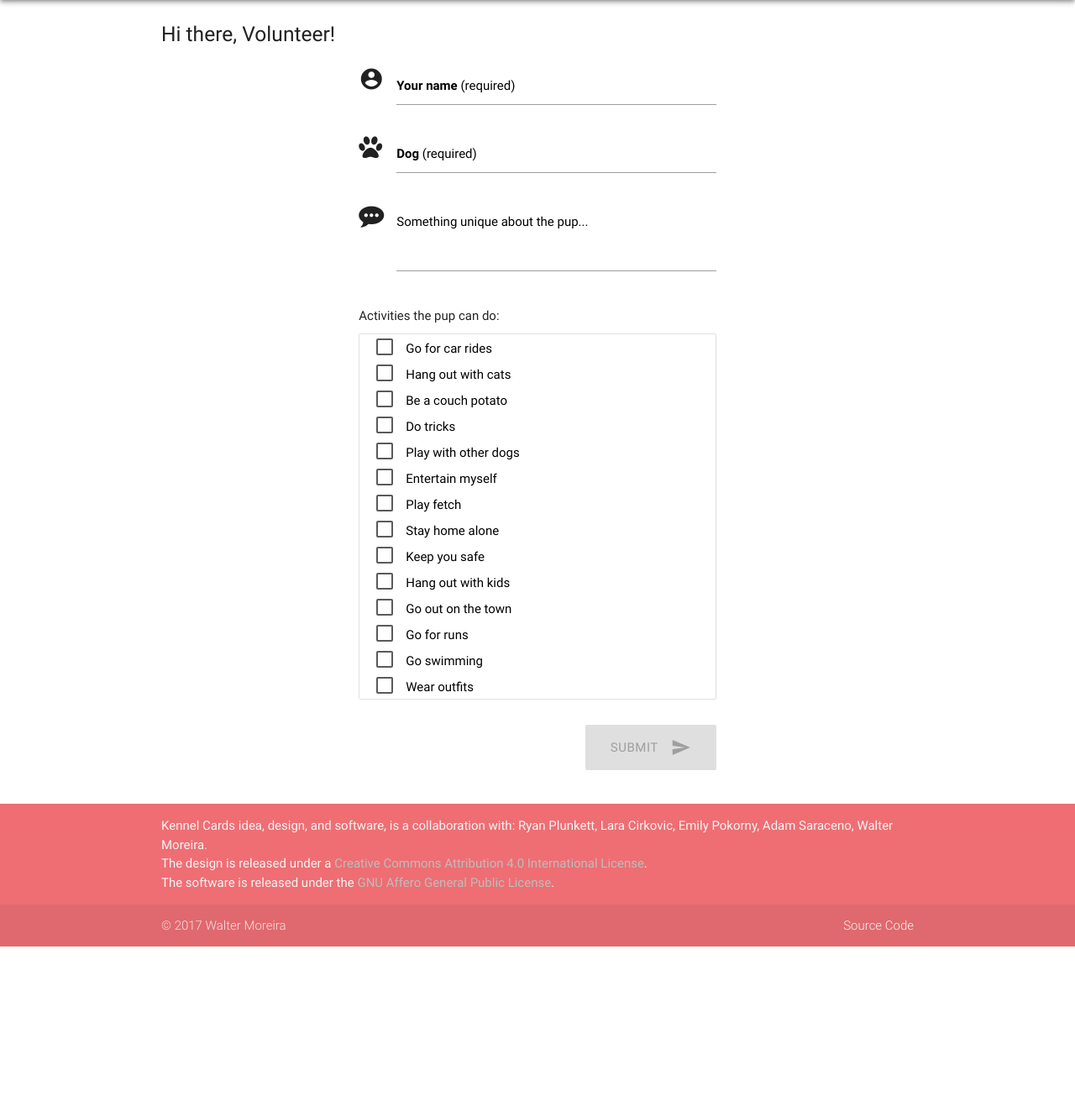
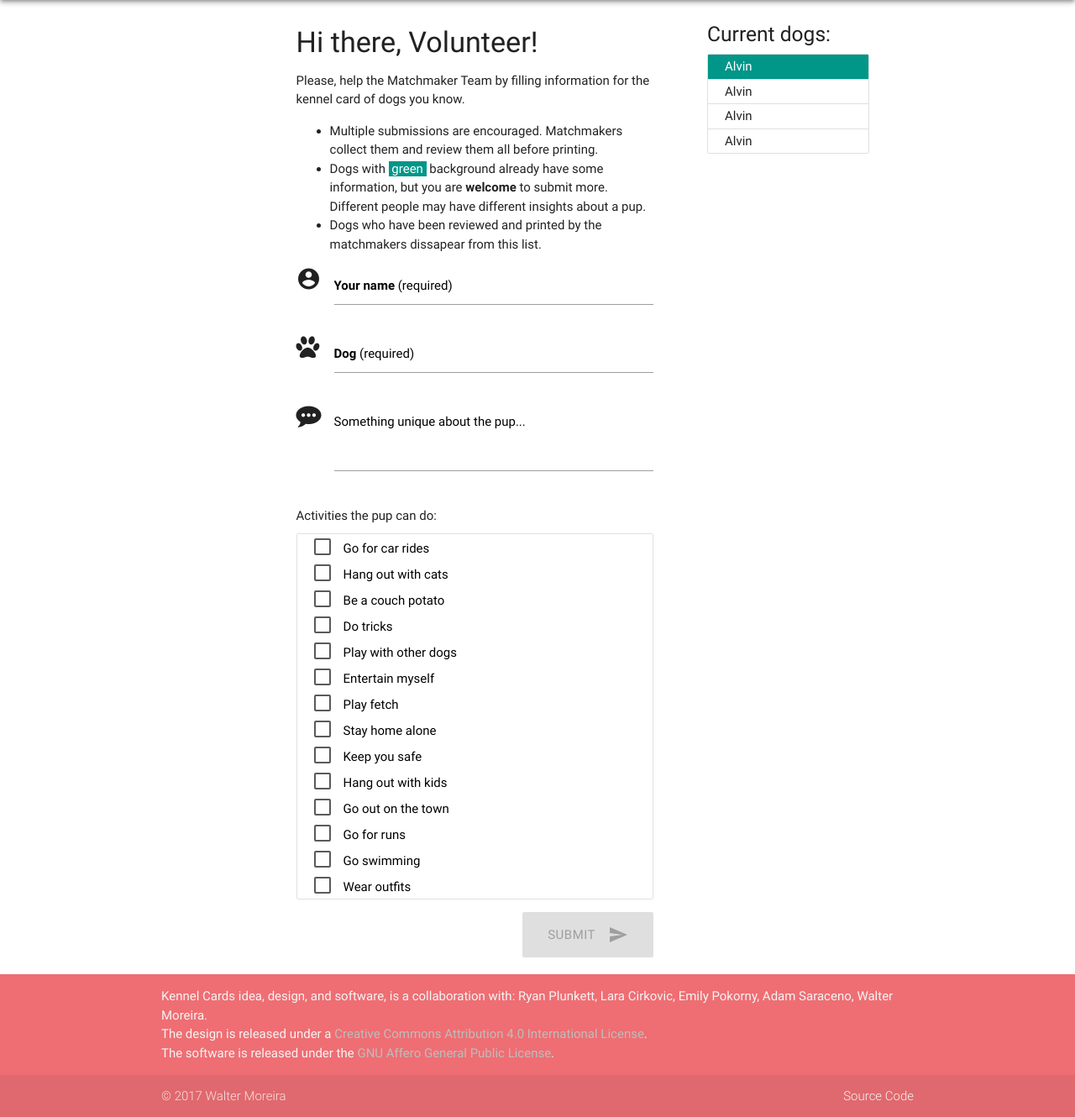
Before and after one commit to waltermoreira/dog_info_form, a Flask app: page / in a window 1280 px wide. Shown: the part 64-1394 px from the top of the page at 84% size. Before the commit the page ends 1191 px from the top, so only its background shows below. Run offline with Flask 2, Linux system fonts and the light colour scheme; some libraries are stand-ins or nearby versions.

Commit message:
Layout improvement

```diff
--- a/app/static/css/style.css
+++ b/app/static/css/style.css
@@ -35,3 +35,8 @@ label {
 [type="checkbox"]+label {
     top: 2px;
 }
+
+ul.tight li.collection-item {
+    padding-top: 3px;
+    padding-bottom: 3px;
+}
--- a/app/templates/main.html
+++ b/app/templates/main.html
@@ -35,27 +35,54 @@
         <div class="row">
           <div class="col s12">
             <div class="section">
-              <h5>
+              <div class="col s12 m4 push-m8">
+                <div class="container">
+                  <h5>Current dogs:</h5>
+                  <ul class="collection tight">
+                    <li class="collection-item teal white-text">Alvin</li>
+                    <li class="collection-item">Alvin</li>
+                    <li class="collection-item">Alvin</li>
+                    <li class="collection-item">Alvin</li>
+                  </ul>
+                </div>
+              </div>
+              <form class="col s12 m6 offset-m2 pull-m4" id="the_form">
+                <h4>
                   Hi there, Volunteer!
-              </h5>
-              <form class="col s12" id="the_form">
-                <div class="row">
-                  <div class="input-field col s12 m6 offset-m3">
+                </h4>
+                <p>
+                  Please, help the Matchmaker Team by filling information for the kennel card of dogs you know.
+                </p>
+                <ul class="browser-default" >
+                  <li>
+                    Multiple submissions are encouraged. Matchmakers
+                    collect them and review them all before printing.
+                  </li>
+                  <li>
+                    Dogs with <span class="teal white-text">&nbsp;green&nbsp;</span> background
+                    already have some information, but you are <b>welcome</b> to
+                    submit more. Different people may have different insights about a pup.
+                  </li>
+                  <li>
+                    Dogs who have been reviewed and printed by the
+                    matchmakers dissapear from this list.
+                  </li>
+                </ul>
+                <div class="input-field">
                   <i class="material-icons prefix">account_circle</i>
                   <input id="person" type="text" class="validate">
                   <label for="person" class="truncate"><b>Your name</b> (required)</label>
                 </div>
-                  <div class="input-field col s12 m6 offset-m3">
+                <div class="input-field">
                   <i class="fa fa-paw fa-2x prefix" style="vertical-align:middle"></i>
                   <input id="name" type="text" class="validate">
                   <label for="name" class="truncate"><b>Dog</b> (required)</label>
                 </div>
-                  <div class="input-field col s12 m6 offset-m3">
+                <div class="input-field">
                   <i class="fa fa-commenting fa-2x prefix" style="vertical-align:middle"></i>
                   <textarea id="unique" class="materialize-textarea"></textarea>
                   <label for="unique">Something unique about the pup...</label>
                 </div>
-                  <div class="col s12 m6 offset-m3">
                 <p>
                   Activities the pup can do:
                 </p>
@@ -145,8 +172,6 @@
                     </label>
                   </a>
                 </div>
-                  </div>
-                  <div class="col s12 m6 offset-m3" >
                 <p class="right-align">
                   <button id="form-submit" class="btn waves-effect waves-light btn-large
                                                   wide disabled"
@@ -154,8 +179,6 @@
                     <i class="material-icons right">send</i>
                   </button>
                 </p>
-                  </div>
-                </div>
               </form>
             </div>
           </div>
```
Lines whose indentation alone changed are shown as unchanged.
